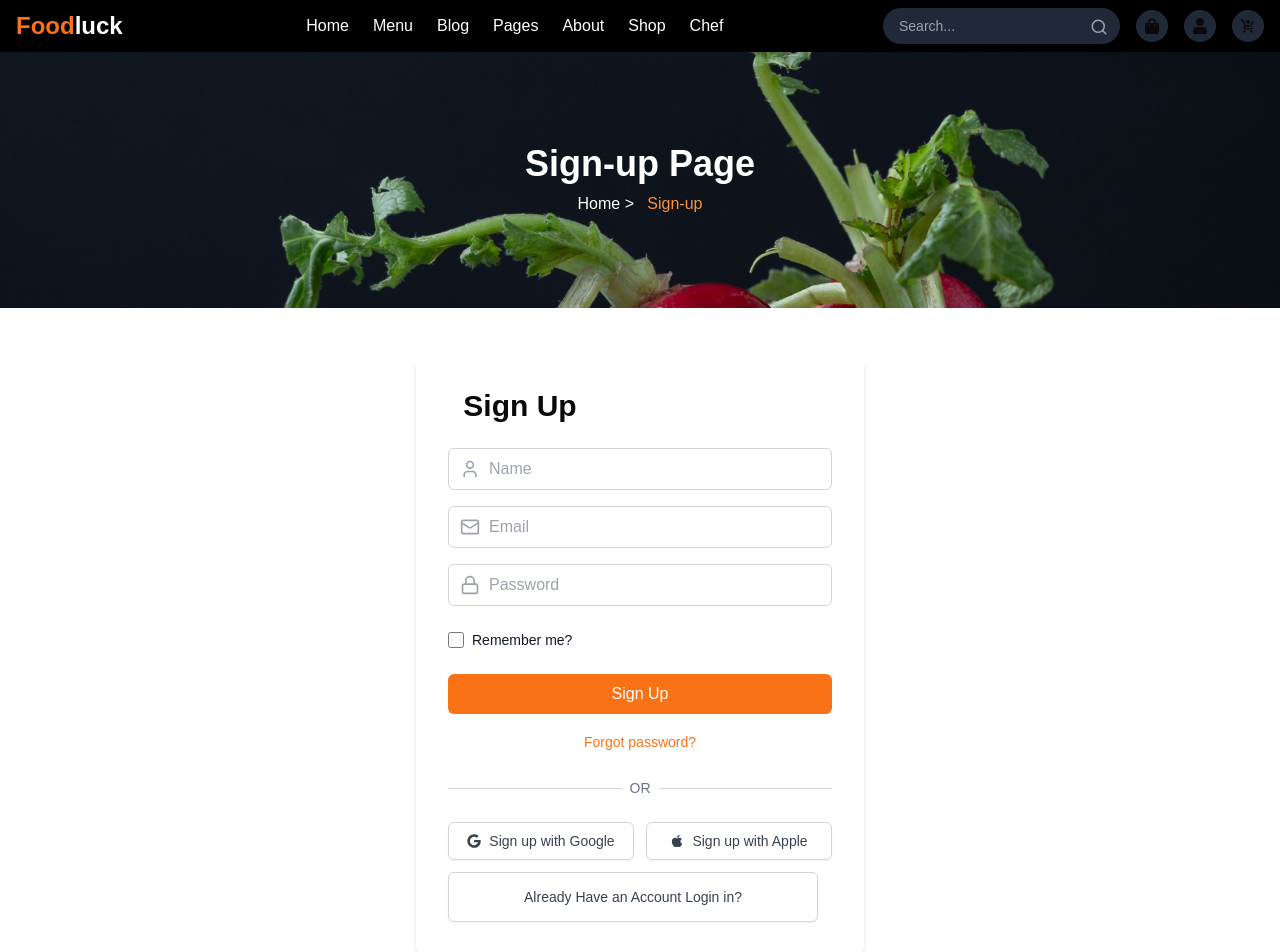
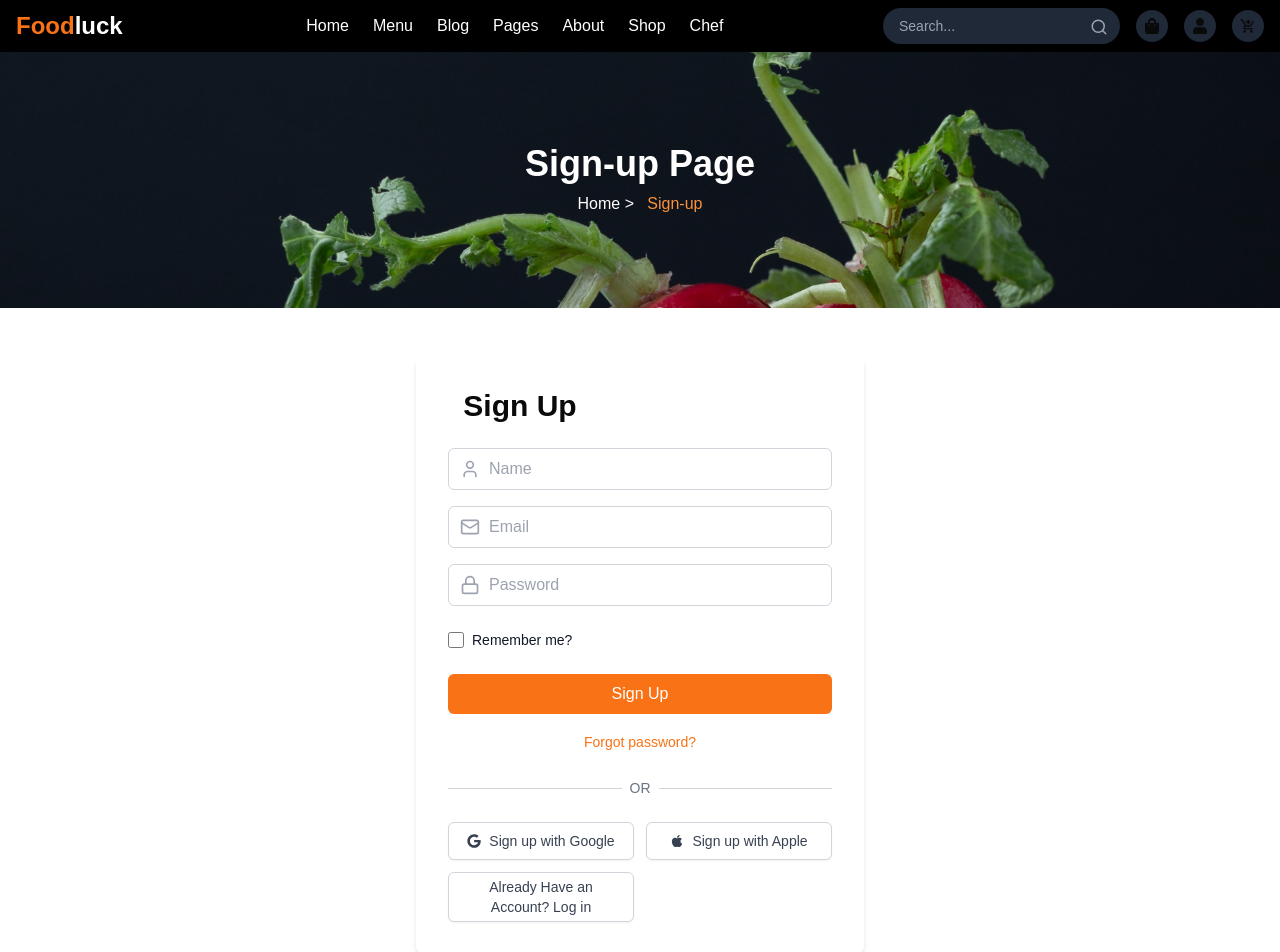
Before and after one commit to Tahasaif3/Figma-Templa-9-Hackathon, a Next.js app: page /Signup in a window 1280 px wide. Shown: the top 952 px of the page. Built offline with nearby package versions, Linux system fonts and the light colour scheme.

Commit message:
Update page.tsx

```diff
--- a/app/Signup/page.tsx
+++ b/app/Signup/page.tsx
@@ -143,9 +143,11 @@ export default function SignUpPage() {
                 <FaApple width={20} height={20} className="mr-2" />
                  Sign up with Apple
               </button>
-             <Link href={"/Signin"}><button className="w-[370px] h-[50px] flex justify-center items-center px-4 py-2 border border-gray-300 rounded-md shadow-sm text-sm font-medium text-gray-700 bg-white hover:bg-gray-100 hover:border-2 hover:border-orange-400 ">
-                 Already Have an Account Login in?
-              </button></Link>
+                <Link href={"/Signin"}>
+                <button className="w-full sm:w-auto h-[50px] flex justify-center items-center px-4 py-2 border border-gray-300 rounded-md shadow-sm text-center text-sm font-medium text-gray-700 bg-white hover:bg-gray-100 hover:border-2 hover:border-orange-400">
+                  Already Have an Account? Log in
+                </button>
+              </Link>
             </div>
           </div>
         </div>
```
